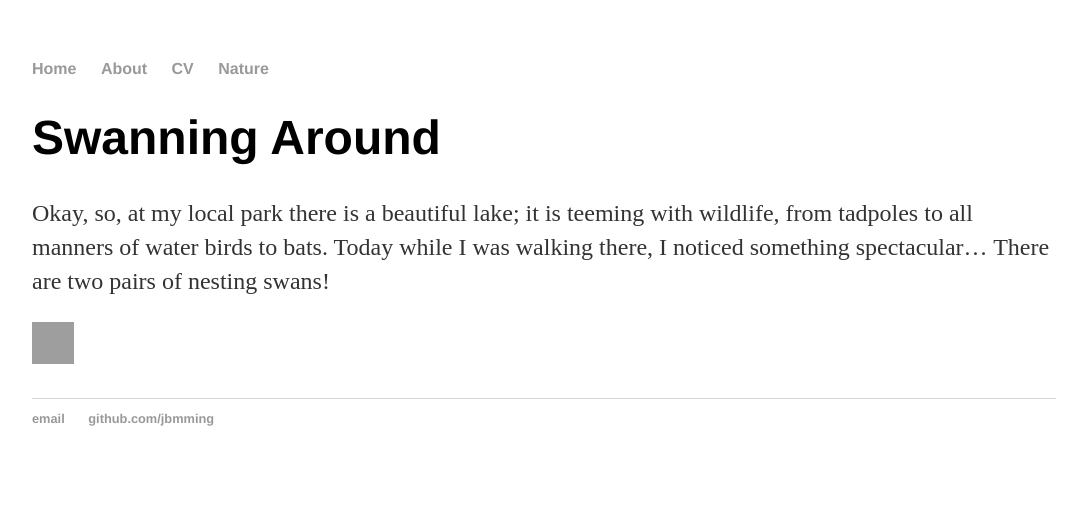
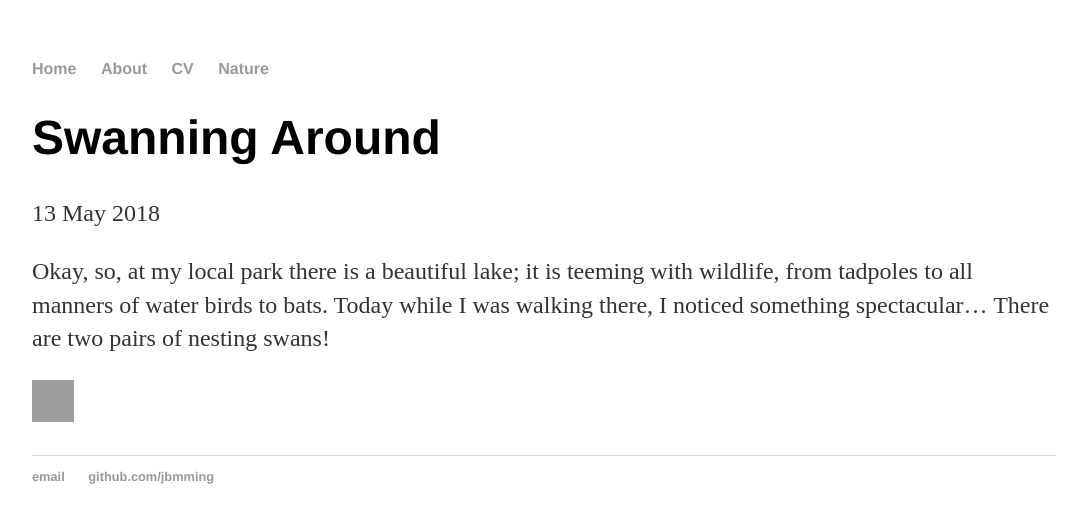
Before and after one commit to JBProgramming/JBProgramming.github.io, a Jekyll site: the page built from _posts/2018-05-13-swanning-around.md, in a window 1280 px wide. Shown: the top 523 px of the page, without its empty margins (96-1176 px from the left). Built offline with Jekyll 4.4.1, drawn with Linux system fonts in a browser that asks for light colours.

Commit message:
Update post.html

```diff
--- a/_layouts/post.html
+++ b/_layouts/post.html
@@ -2,7 +2,7 @@
 layout: default
 ---
 <h1>{{ page.title }}</h1>
-
+<p class="meta">{{ page.date | date_to_string }}</p>
 
 <div class="post">
   {{ content }}
```
